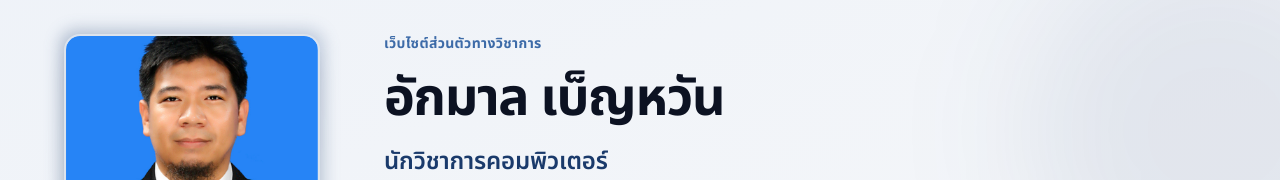
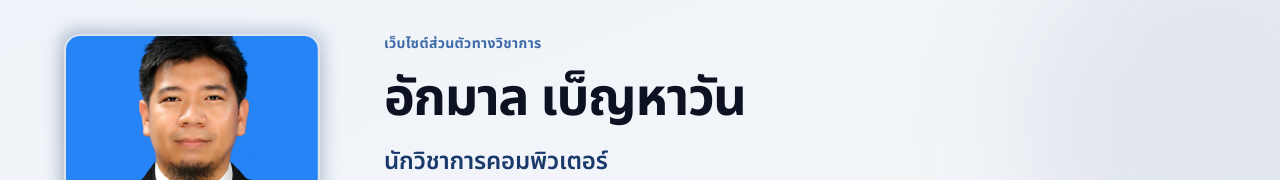
Before and after one commit to akmalb/akmal-benhawan-personalweb, a Next.js app: page / in a window 1280 px wide. Shown: the part 126-306 px from the top of the page. Built offline with nearby package versions, Linux system fonts and the light colour scheme.

Commit message:
Update profile information for Akmal Benhawan, correcting name and ensuring consistency across metadata and descriptions.

```diff
--- a/src/data/profile.ts
+++ b/src/data/profile.ts
@@ -1,6 +1,6 @@
 export const profile = {
   th: {
-    name: "อักมาล เบ็ญหวัน",
+    name: "อักมาล เบ็ญหาวัน",
     title: "นักวิชาการคอมพิวเตอร์",
     institution: "มหาวิทยาลัยราชภัฏยะลา",
     location: "จังหวัดยะลา ประเทศไทย",
@@ -28,7 +28,7 @@ export const profile = {
     },
     about: {
       paragraphs: [
-        "ข้าพเจ้านายอักมาล เบ็ญหวัน ปฏิบัติหน้าที่นักวิชาการคอมพิวเตอร์ มหาวิทยาลัยราชภัฏยะลา โดยมีบทบาทสำคัญในการพัฒนาและดูแลระบบสารสนเทศของสถาบัน สนับสนุนงานวิจัย และถ่ายทอดความรู้ด้านเทคโนโลยีแก่บุคลากรภายในมหาวิทยาลัย",
+        "ผมนายอักมาล เบ็ญหาวัน ปฏิบัติหน้าที่นักวิชาการคอมพิวเตอร์ มหาวิทยาลัยราชภัฏยะลา โดยมีบทบาทสำคัญในการพัฒนาและดูแลระบบสารสนเทศของสถาบัน สนับสนุนงานวิจัย และถ่ายทอดความรู้ด้านเทคโนโลยีแก่บุคลากรภายในมหาวิทยาลัย",
         "ด้านงานวิจัย ข้าพเจ้าให้ความสนใจกับปัญญาประดิษฐ์ การวิเคราะห์ข้อมูล แมชชีนเลิร์นนิง บิ๊กดาต้า การวิเคราะห์ความยากจน การวิเคราะห์เชิงพื้นที่ และการเปลี่ยนผ่านสู่ดิจิทัล โดยเฉพาะในบริบทของมหาวิทยาลัยและพื้นที่ภาคใต้",
         "นอกจากภารกิจในมหาวิทยาลัย ข้าพเจ้าดำรงตำแหน่งหัวหน้าฝ่ายสื่อ มูลนิธิเพื่อนมุสลิม รับผิดชอบงานด้านสื่อสารและการเผยแพร่ข้อมูลเพื่อการพัฒนาชุมชน",
       ],
@@ -63,11 +63,11 @@ export const profile = {
       rights: "สงวนลิขสิทธิ์",
     },
     metadata: {
-      title: "อักมาล เบ็ญหวัน | นักวิชาการคอมพิวเตอร์ มหาวิทยาลัยราชภัฏยะลา",
+      title: "อักมาล เบ็ญหาวัน | นักวิชาการคอมพิวเตอร์ มหาวิทยาลัยราชภัฏยะลา",
       description:
-        "เว็บไซต์ส่วนตัวทางวิชาการของนายอักมาล เบ็ญหวัน นักวิชาการคอมพิวเตอร์ มหาวิทยาลัยราชภัฏยะลา งานวิจัยด้านปัญญาประดิษฐ์ การวิเคราะห์ข้อมูล และบิ๊กดาต้า",
+        "เว็บไซต์ส่วนตัวทางวิชาการของนายอักมาล เบ็ญหาวัน นักวิชาการคอมพิวเตอร์ มหาวิทยาลัยราชภัฏยะลา งานวิจัยด้านปัญญาประดิษฐ์ การวิเคราะห์ข้อมูล และบิ๊กดาต้า",
       keywords: [
-        "อักมาล เบ็ญหวัน",
+        "อักมาล เบ็ญหาวัน",
         "Akmal Benhawan",
         "มหาวิทยาลัยราชภัฏยะลา",
         "นักวิชาการคอมพิวเตอร์",
@@ -144,7 +144,7 @@ export const profile = {
       description:
         "Academic portfolio of Akmal Benhawan, Computer Academic Officer at Yala Rajabhat University. Research in artificial intelligence, data analytics, and big data.",
       keywords: [
-        "อักมาล เบ็ญหวัน",
+        "อักมาล เบ็ญาหวัน",
         "Akmal Benhawan",
         "Yala Rajabhat University",
         "Computer Academic Officer",
```
